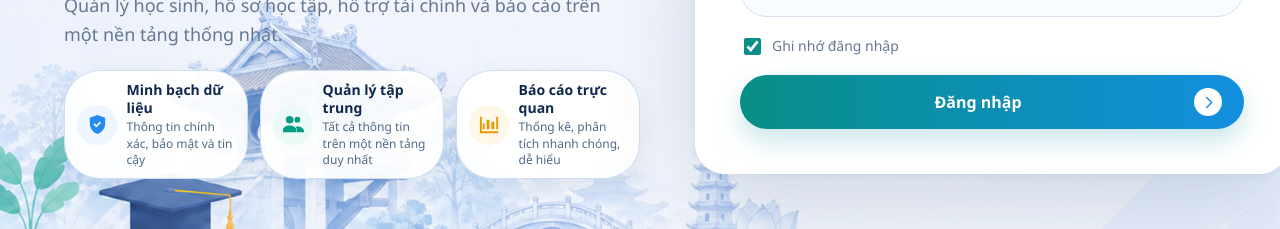
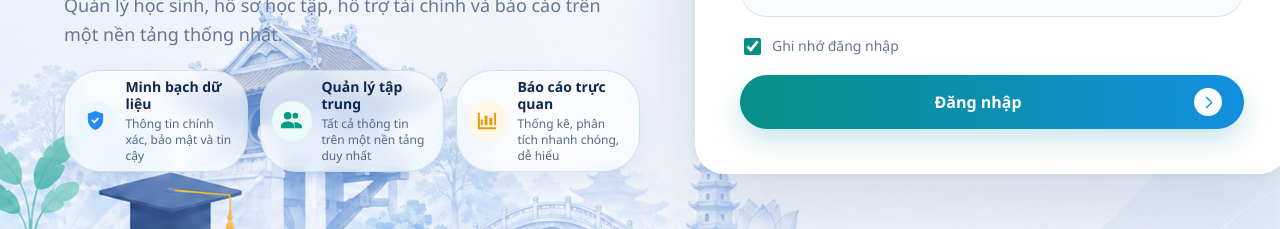
Before and after one commit to mphuong2k4/System_VNSF, a React (Vite) app in the folder apps/web/: page /login in a window 1280 px wide. Shown: the part 461-690 px from the top of the page. Built offline with nearby package versions, Linux system fonts and the light colour scheme.

Commit message:
style: refine translucent benefit cards

```diff
--- a/apps/web/src/features/auth/LoginPage.tsx
+++ b/apps/web/src/features/auth/LoginPage.tsx
@@ -228,13 +228,14 @@ export function LoginPage() {
                 spacing={1.2}
                 alignItems="center"
                 sx={{
-                  minHeight: 82,
-                  px: 1.5,
-                  py: 1.25,
+                  minHeight: 68,
+                  px: 1.35,
+                  py: 0.8,
                   borderRadius: 3,
-                  bgcolor: "rgba(255,255,255,.94)",
-                  border: "1px solid rgba(205,222,241,.95)",
-                  boxShadow: "0 10px 28px rgba(31,77,128,.10)",
+                  bgcolor: "rgba(255,255,255,.68)",
+                  backdropFilter: "blur(10px) saturate(1.08)",
+                  border: "1px solid rgba(196,217,239,.78)",
+                  boxShadow: "0 8px 22px rgba(31,77,128,.08)",
                 }}
               >
                 <Avatar
```
